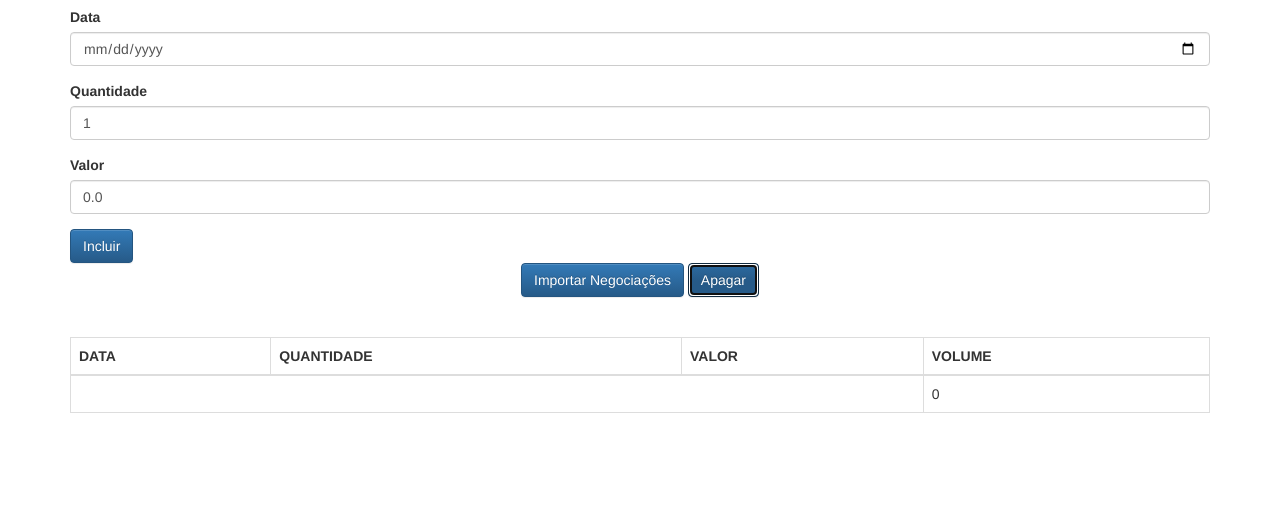
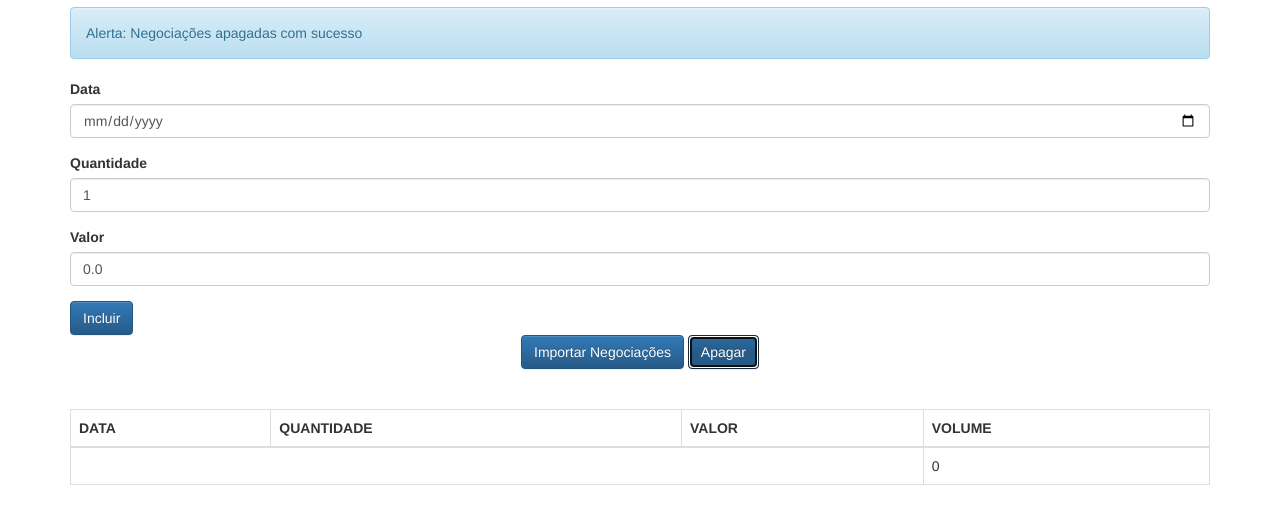
Before and after one commit to tshirotatadashi/curso-javascript, a plain HTML site: page client/index.html in a window 1280 px wide. Both pictures are taken after a click on the button "Apagar". Shown: the part 63-586 px from the top of the page. Drawn offline with Linux system fonts and the light colour scheme.

Commit message:
Final da Aula 1.2

```diff
--- a/client/index.html
+++ b/client/index.html
@@ -30,7 +30,7 @@
       <button class="btn btn-primary text-center" type="button">
         Importar Negociações
       </button>
-      <button class="btn btn-primary text-center" type="button">
+      <button onClick="negociacaoController.apaga()" class="btn btn-primary text-center" type="button">
         Apagar
       </button>
     </div>
--- a/client/js/app/controllers/NegociacaoController.js
+++ b/client/js/app/controllers/NegociacaoController.js
@@ -6,7 +6,10 @@ class NegociacaoController {
     this._inputQuantidade = $('#quantidade')
     this._inputValor = $('#valor')
 
-    this._listaNegociacoes = new ListaNegociacoes()
+    this._listaNegociacoes = new ListaNegociacoes(function(model) {
+      this._negociacoesView.update(model)
+    }, this)
+
     this._negociacoesView = new NegociacoesView($('#negociacoesView'))
     this._negociacoesView.update(this._listaNegociacoes)
 
@@ -22,11 +25,17 @@ class NegociacaoController {
     //console.log(typeof(this._inputData.value)) // imprime o tipo do valor
 
     this._listaNegociacoes.setNegociacoes(this._criaNegociacao())
+
     this._mensagem.texto = 'Negociacao adicionada com sucesso'
-
-    this._negociacoesView.update(this._listaNegociacoes)
     this._mensagemView.update(this._mensagem)
     this._limpaFormulario()
+  }
+
+  apaga () {
+    this._listaNegociacoes.clearNegociacoes();
+
+    this._mensagem.texto = 'Negociações apagadas com sucesso'
+    this._mensagemView.update(this._mensagem)
   }
 
   _criaNegociacao () {
--- a/client/js/app/models/ListaNegociacoes.js
+++ b/client/js/app/models/ListaNegociacoes.js
@@ -1,15 +1,27 @@
 class ListaNegociacoes {
 
-  constructor () {
+  constructor (armadilha, contexto) {
     this._negociacoes = []
+    this._armadilha = armadilha
+    this._contexto = contexto
   }
 
-  get negociacoes() {
+  get negociacoes () {
     return [].concat(this._negociacoes)
   }
 
-  setNegociacoes(negociacao) {
+  setNegociacoes (negociacao) {
     this._negociacoes.push(negociacao)
+    Reflect.apply(
+      this._armadilha, // Função a ser executada
+      this._contexto, // Contexto no qual a função vai ser executada
+      [this] // Parametros da função
+    )
+  }
+
+  clearNegociacoes () {
+    this._negociacoes = []
+    Reflect.apply(this._armadilha, this._contexto, [this])
   }
 
 }
```
